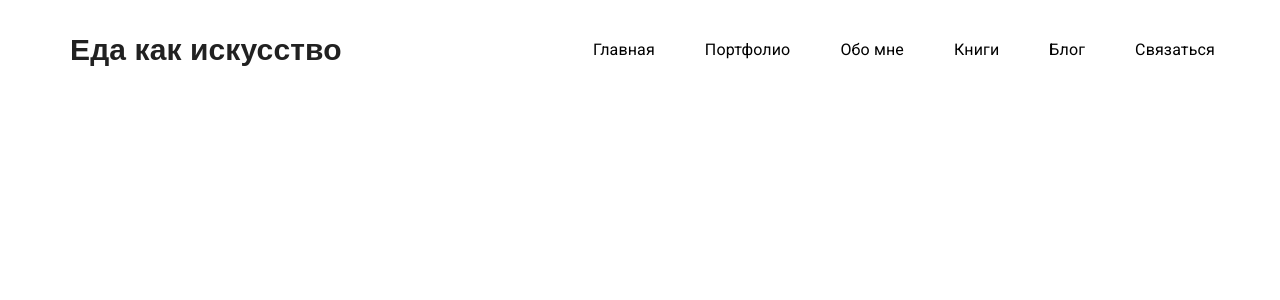
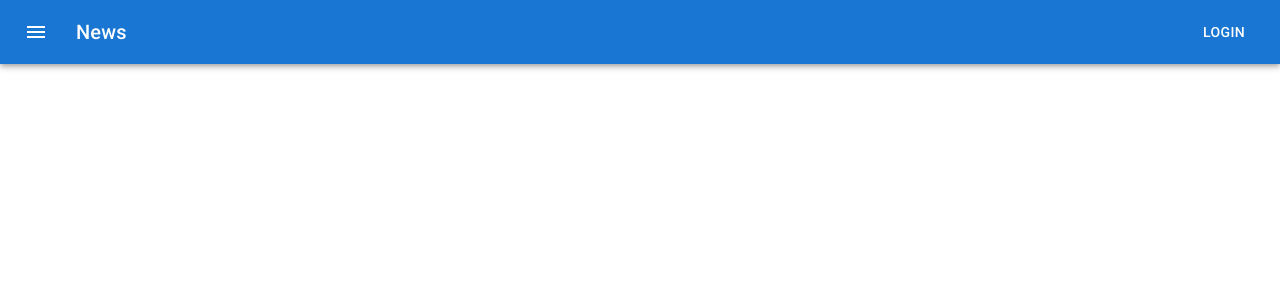
Before and after one commit to NikitOS-1/shop-project, a React (Create React App) app: page / in a window 1280 px wide. Shown: the top 300 px of the page. Built offline with nearby package versions, Linux system fonts and the light colour scheme.

Commit message:
add icons material and component AppBar

```diff
--- a/package.json
+++ b/package.json
@@ -5,6 +5,7 @@
   "dependencies": {
     "@emotion/react": "^11.10.5",
     "@emotion/styled": "^11.10.5",
+    "@mui/icons-material": "^5.11.0",
     "@mui/material": "^5.11.2",
     "@testing-library/jest-dom": "^5.16.5",
     "@testing-library/react": "^13.4.0",
--- a/src/container/Header/Header.tsx
+++ b/src/container/Header/Header.tsx
@@ -1,37 +1,32 @@
 import style from "./Header.module.scss";
+import AppBar from "@mui/material/AppBar";
+import Toolbar from "@mui/material/Toolbar";
+import Typography from "@mui/material/Typography";
+import Button from "@mui/material/Button";
+import IconButton from "@mui/material/IconButton";
+import MenuIcon from "@mui/icons-material/Menu";
 
 type Props = {};
 
 const Header = () => {
   return (
     <>
-      <header className={style.header}>
-        <div className={style.logo}>
-          <h2>Еда как искусство</h2>
-        </div>
-        <nav className={style.nav}>
-          <ul>
-            <li>
-              <a href="#">Главная</a>
-            </li>
-            <li>
-              <a href="#">Портфолио</a>
-            </li>
-            <li>
-              <a href="#">Обо мне</a>
-            </li>
-            <li>
-              <a href="#">Книги</a>
-            </li>
-            <li>
-              <a href="#">Блог</a>
-            </li>
-            <li>
-              <a href="#">Связаться</a>
-            </li>
-          </ul>
-        </nav>
-      </header>
+      <AppBar position="static">
+        <Toolbar>
+          <IconButton
+            size="large"
+            edge="start"
+            color="inherit"
+            aria-label="menu"
+            sx={{ mr: 2 }}>
+            <MenuIcon />
+          </IconButton>
+          <Typography variant="h6" component="div" sx={{ flexGrow: 1 }}>
+            News
+          </Typography>
+          <Button color="inherit">Login</Button>
+        </Toolbar>
+      </AppBar>
     </>
   );
 };
```
Also changed, not shown: 1 other file (tests, documents, lock files or other folders).
